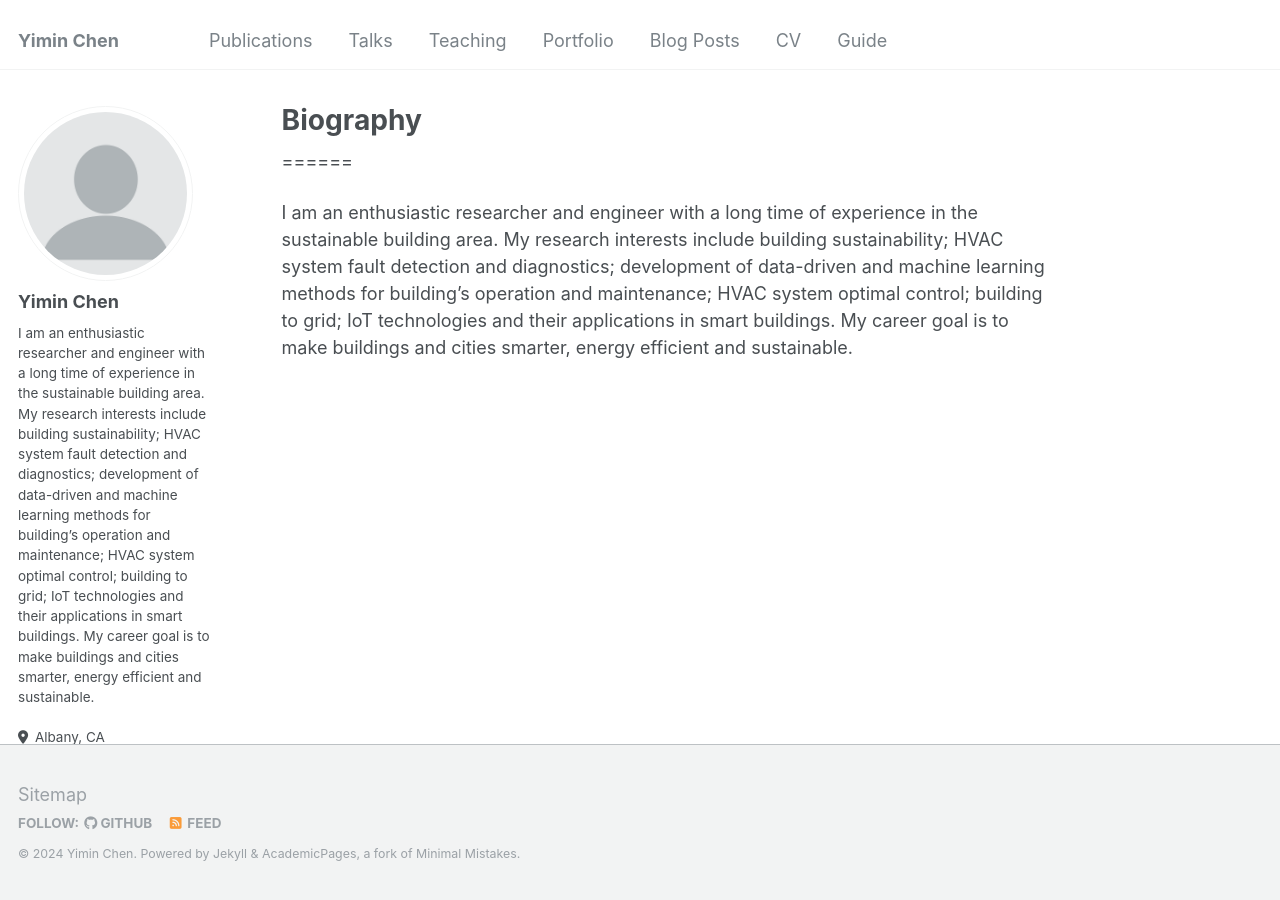
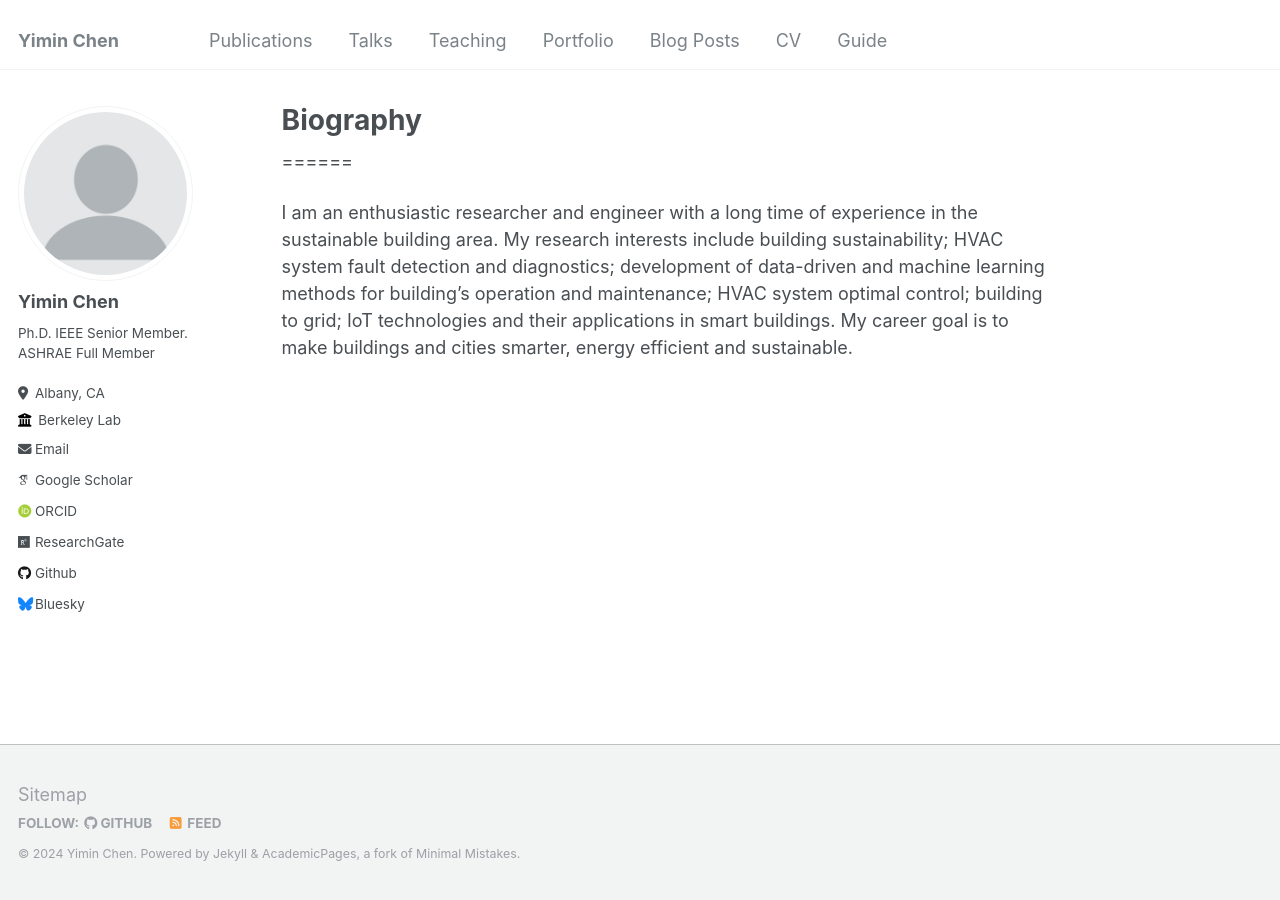
Before and after one commit to chenymstudy2015/YiminChen, a Jekyll site: the page built from _pages/about.md, in a window 1280 px wide. Built offline with Jekyll 4.4.1, drawn with Linux system fonts in a browser that asks for light colours; some web fonts are replaced.

Commit message:
Update _config.yml

```diff
--- a/_config.yml
+++ b/_config.yml
@@ -24,7 +24,7 @@ author:
   avatar           : "profile.png"
   name             : "Yimin Chen"
   pronouns         : # example: "He/His"
-  bio              : "I am an enthusiastic researcher and engineer with a long time of experience in the sustainable building area. My research interests include building sustainability; HVAC system fault detection and diagnostics; development of data-driven and machine learning methods for building’s operation and maintenance; HVAC system optimal control; building to grid; IoT technologies and their applications in smart buildings. My career goal is to make buildings and cities smarter, energy efficient and sustainable."
+  bio              : "Ph.D. IEEE Senior Member. ASHRAE Full Member"
   location         : "Albany, CA"
   employer         : "Berkeley Lab"
   # uri              : # URL
```
